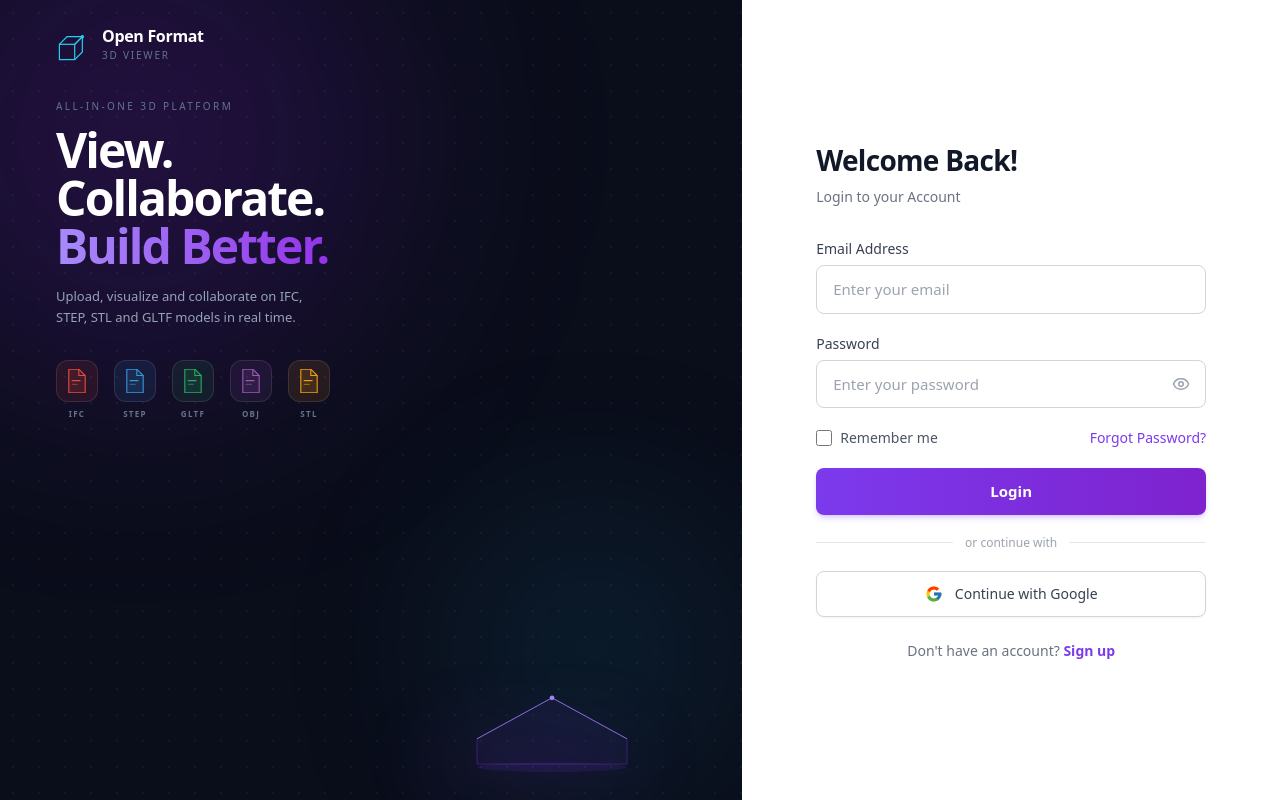
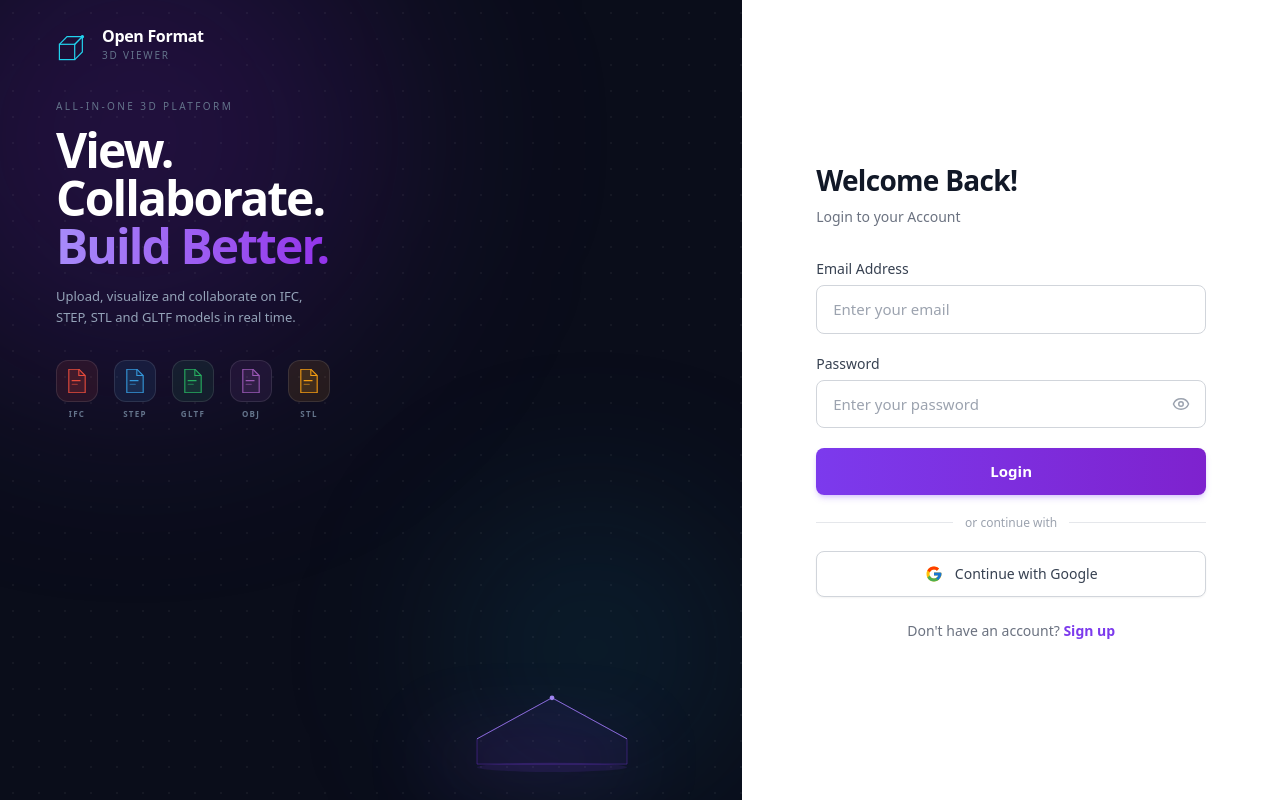
Before and after one commit to prithivi043/open-format-3d-viewer, a React (Vite) app in the folder frontend/: page /login in a window 1280 px wide. Built offline with nearby package versions, Linux system fonts and the light colour scheme; no server answers.

Commit message:
update the form

```diff
--- a/frontend/src/features/auth/components/SignInForm.tsx
+++ b/frontend/src/features/auth/components/SignInForm.tsx
@@ -102,23 +102,6 @@ export default function SignInForm() {
           )}
         </div>
 
-        {/* Remember + Forgot */}
-        <div className="flex items-center justify-between">
-          <label className="flex cursor-pointer select-none items-center gap-2">
-            <input
-              type="checkbox"
-              className="h-4 w-4 rounded border-gray-300 accent-violet-600"
-            />
-            <span className="text-sm text-gray-600">Remember me</span>
-          </label>
-          <button
-            type="button"
-            className="text-sm font-medium text-violet-600 hover:text-violet-700 transition-colors"
-          >
-            Forgot Password?
-          </button>
-        </div>
-
         {/* Submit */}
         <button
           type="submit"
```
